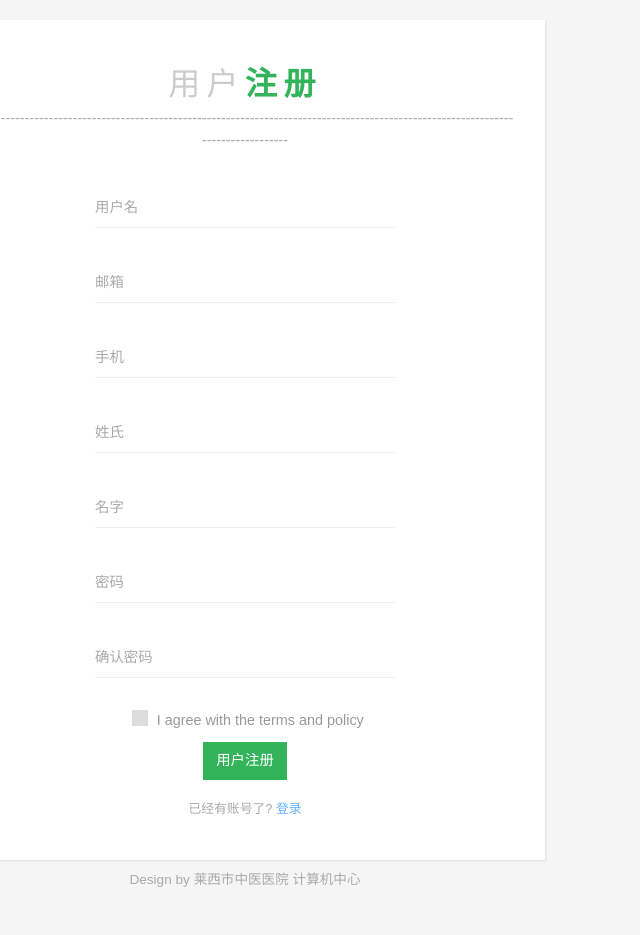
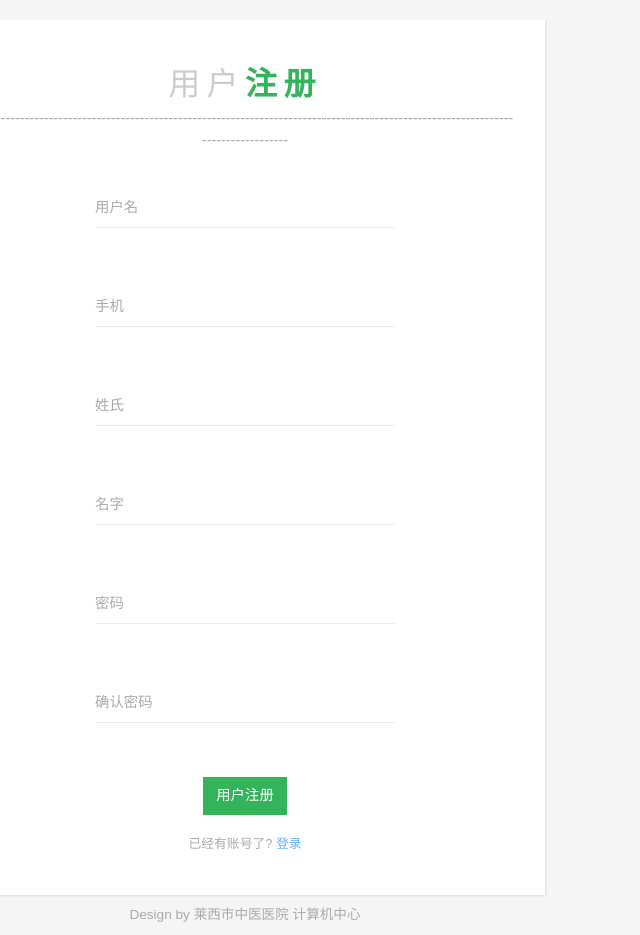
Before and after one commit to 346397769/djangoFirst, a Django app: page /user/user_register in a window 1280 px wide. Shown: the whole page, without its empty margins (395-1035 px from the left). Before the commit the page ends 887 px from the top, so only its background shows below. Run offline with Django 3.2, Linux system fonts and the light colour scheme; some libraries are stand-ins or nearby versions; some web fonts are replaced.

```diff
--- /dev/null
+++ b/static/js/user/register.js
@@ -0,0 +1,55 @@
+    $(function () {
+
+    var $username = $("#username");
+
+    $username.change(function () {
+        var username = $username.val().trim();
+
+        var $username_info = $("#username_info");
+        if (username.length > 0) {
+
+            //    将用户名发送给服务器进行预校验
+            $.getJSON('/user/checkuser', {'username': username}, function (data) {
+
+                console.log(data);
+
+                if (data['status'] === 200){
+                    $username_info.html("用户名可用").css("color", 'green');
+                }else  if(data['status'] ===456){
+                    $username_info.html("用户已存在").css('color', 'red');
+                }
+
+            })
+
+        }
+    })
+
+
+ });
+
+
+function check() {
+    var $username = $("#username_input");
+
+    var username = $username.val().trim();
+
+    if (!username){
+        return false
+    }
+
+    var info_color = $("#username_info").css('color');
+
+    console.log(info_color);
+
+    if (info_color == 'rgb(255, 0, 0)'){
+        return false
+    }
+
+    var $password_input = $("#password_input");
+
+    var password = $password_input.val().trim();
+
+    $password_input.val(md5(password));
+
+    return true
+}
--- a/templates/user/user_register.html
+++ b/templates/user/user_register.html
@@ -41,48 +41,49 @@
                 <div class="logo text-uppercase"><span>用户</span><strong class="text-primary">注册</strong></div>
                 <p>
                     ----------------------------------------------------------------------------------------------------------------------------------</p>
-                <form class="text-left form-validate">
+                <form class="text-left form-validate" action="{% url 'user:user_register' %}">
                     <div class="form-group-material">
-                        <input id="register-username" type="text" name="username" required
-                               data-msg="Please enter your username" class="input-material">
-                        <label for="register-username" class="label-material">用户名</label>
+                        <input id="username" type="text" name="username" required
+                               data-msg="请输入用户名，字母数字组合6-10位" class="input-material">
+                        <label for="username" class="label-material">用户名</label>
+                        <span id="username_info"></span>
                     </div>
                     <div class="form-group-material">
-                        <input id="register-email" type="email" name="email" required
+                        <input id="phone" type="text" name="phone" required
                                data-msg="Please enter a valid email address" class="input-material">
-                        <label for="register-email" class="label-material">邮箱 </label>
+                        <label for="phone" class="label-material">手机 </label>
+                        <span id="phone_info"></span>
                     </div>
                     <div class="form-group-material">
-                        <input id="register-email" type="text" name="phone" required
+                        <input id="last_name" type="text" name="last_name" required
                                data-msg="Please enter a valid email address" class="input-material">
-                        <label for="register-email" class="label-material">手机 </label>
-                    </div>
-                    <div class="form-group-material">
-                        <input id="register-email" type="text" name="last_name" required
-                               data-msg="Please enter a valid email address" class="input-material">
-                        <label for="register-email" class="label-material">姓氏 </label>
+                        <label for="last_name" class="label-material">姓氏 </label>
+                        <span id="last_info"></span>
                     </div>
 
                     <div class="form-group-material">
-                        <input id="register-email" type="text" name="first_name" required
+                        <input id="first_name" type="text" name="first_name" required
                                data-msg="Please enter a valid email address" class="input-material">
-                        <label for="register-email" class="label-material">名字 </label>
+                        <label for="first_name" class="label-material">名字 </label>
+                        <span id="first_info"></span>
                     </div>
                     <div class="form-group-material">
                         <input id="register-password" type="password" name="password" required
                                data-msg="Please enter your password" class="input-material">
                         <label for="register-password" class="label-material">密码 </label>
+                        <span id="pass_info"></span>
                     </div>
                     <div class="form-group-material">
-                        <input id="register-password" type="password" name="repassword" required
+                        <input id="repassword" type="password" name="repassword" required
                                data-msg="Please enter your password" class="input-material">
-                        <label for="register-password" class="label-material">确认密码 </label>
+                        <label for="repassword" class="label-material">确认密码 </label>
+                        <span id="repass_info"></span>
                     </div>
-                    <div class="form-group terms-conditions text-center">
-                        <input id="register-agree" name="registerAgree" type="checkbox" required value="1"
-                               data-msg="Your agreement is required" class="form-control-custom">
-                        <label for="register-agree">I agree with the terms and policy</label>
-                    </div>
+{#                    <div class="form-group terms-conditions text-center">#}
+{#                        <input id="register-agree" name="registerAgree" type="checkbox" required value="1"#}
+{#                               data-msg="Your agreement is required" class="form-control-custom">#}
+{#                        <label for="register-agree">I agree with the terms and policy</label>#}
+{#                    </div>#}
                     <div class="form-group text-center">
                         <button class="btn btn-primary" id="register" type="submit">用户注册</button>
                     </div>
@@ -107,5 +108,39 @@
 <script src="{% static '/vendor/malihu-custom-scrollbar-plugin/jquery.mCustomScrollbar.concat.min.js' %}"></script>
 <!-- Main File-->
 <script src="{% static '/js/front.js' %}"></script>
+<script src="{% static '/js/user/register.js' %}"></script>
+<script>
+ {#   $(function () {#}
+ {##}
+ {#   var $username = $("#username");#}
+ {##}
+ {#   $username.change(function () {#}
+ {#       var username = $username.val().trim();#}
+ {#       console.log(username);#}
+ {##}
+ {#       if (username.length) {#}
+ {##}
+ {#           //    将用户名发送给服务器进行预校验#}
+ {#           $.getJSON('{% url "user:checkuser" %}', {'username': username}, function (data) {#}
+ {##}
+ {#               console.log(data);#}
+ {##}
+ {#               var $username_info = $("#username_info");#}
+ {##}
+ {#               if (data['status'] === 200){#}
+ {#                   $username_info.html("用户名可用").css("color", 'green');#}
+ {#               }else  if(data['status'] ===456){#}
+ {#                   $username_info.html("用户已存在").css('color', 'red');#}
+ {#               }#}
+ {##}
+ {#           })#}
+ {##}
+ {#       }#}
+ {##}
+ {#   })#}
+ {##}
+ {##}
+ {# });#}
+</script>
 </body>
 </html>
--- a/user/urls.py
+++ b/user/urls.py
@@ -13,4 +13,5 @@ urlpatterns = [
     path('user_register', views.user_register, name="user_register"),
     path('logout', views.logout, name="logout"),
     path('is_login', views.is_login, name="is_login"),
+    path('checkuser', views.checkuser, name="checkuser"),
 ]
--- a/user/views.py
+++ b/user/views.py
@@ -38,7 +38,7 @@ def login(request):
         flag = check_password(password, user.password)
         if flag:
             request.session["username"] = username
-            request.session.set_expiry(0)
+            request.session.set_expiry(1800)
             return redirect(reverse("home"))
         else:
             return render(request, "user/login.html", {"msg": "用户名或者密码错误！"})
@@ -99,7 +99,23 @@ def user_login(request):
 
 
 def user_register(request):
-    return render(request, "user/user_register.html")
+    if request.method == 'GET':
+        return render(request, "user/user_register.html")
+    if request.method == 'POST':
+        username = request.POST.get('username')
+        password = request.POST.get('password')
+        first_name = request.POST.get('first_name')
+        last_name = request.POST.get('last_name')
+        phone = request.POST.get('phone')
+        # 数据库添加用户
+        user = User()
+        user.username = username
+        user.password = make_password(password)
+        user.phone = phone
+        user.first_name = first_name
+        user.last_name = last_name
+        user.save()
+        return HttpResponse('用户注册成功')
 
 
 def logout(request):
@@ -115,3 +131,12 @@ def is_login(request):
         return JsonResponse({"username": username, "status": 200})
     else:
         return JsonResponse({"status": 456})
+
+
+def checkuser(request):
+    username = request.GET.get("username")
+    user = User.objects.filter(username=username).first()
+    if user:
+        return JsonResponse({"status": 456})
+    else:
+        return JsonResponse({"status": 200})
```
